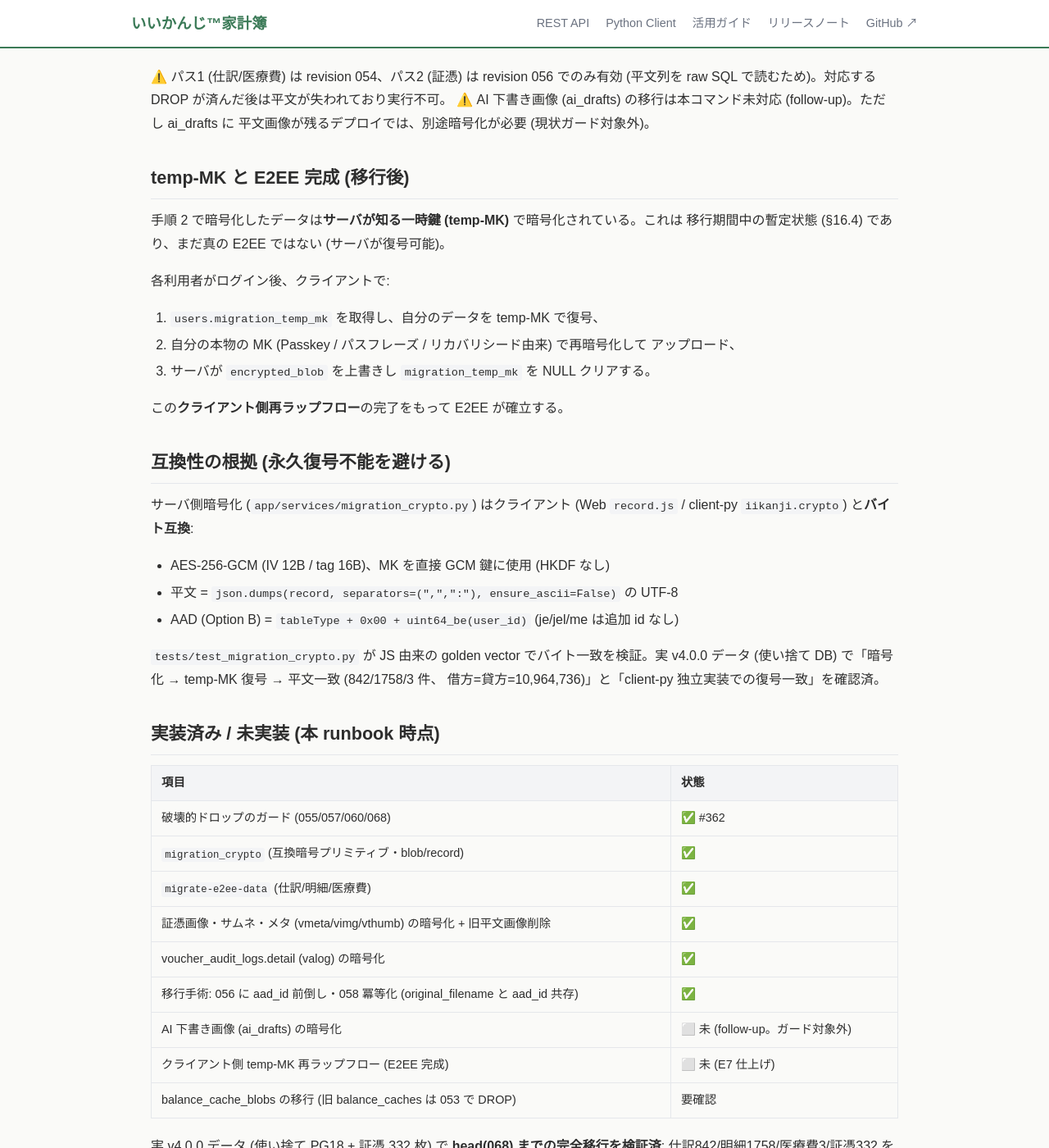
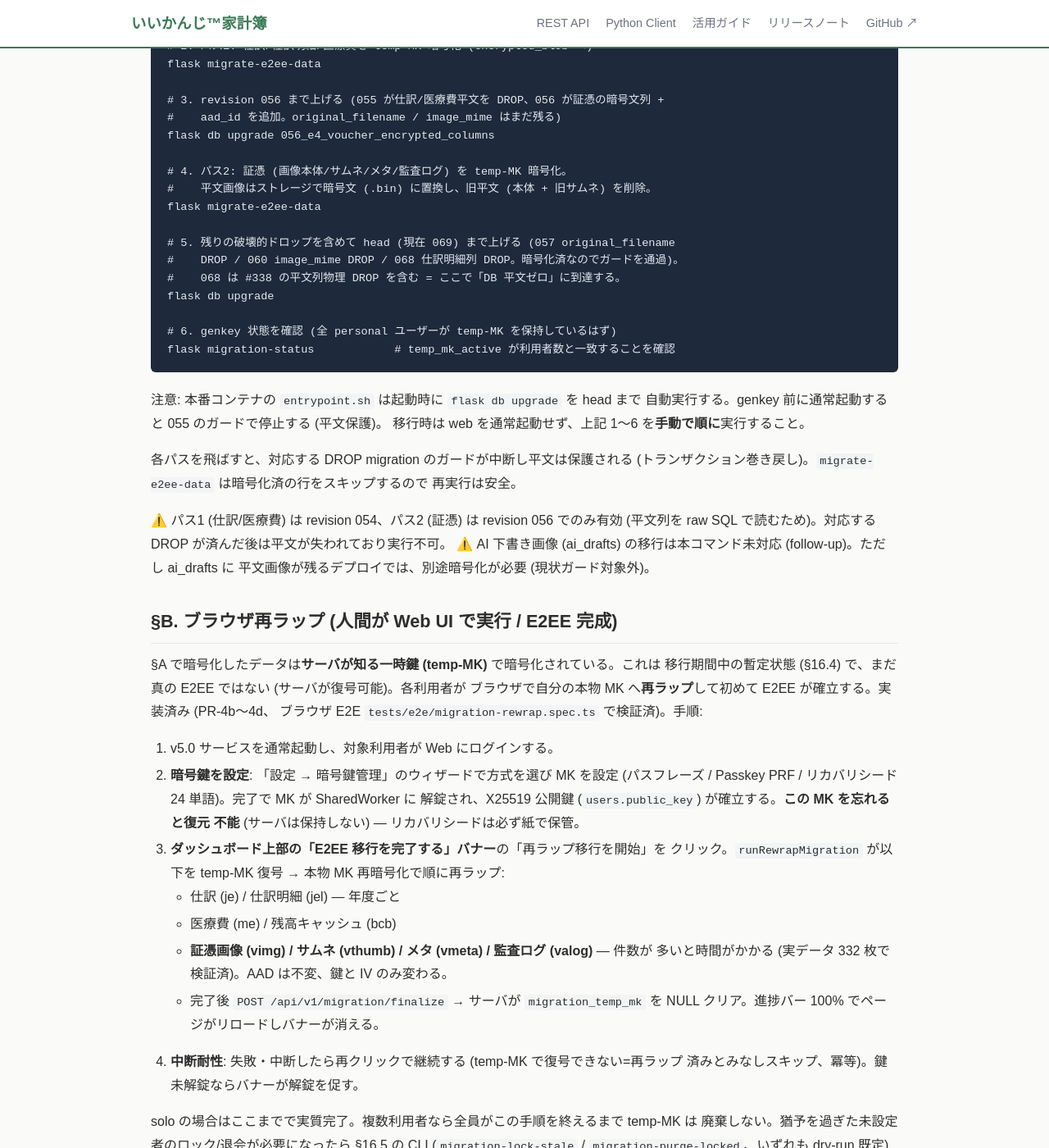
Before and after one commit to nananek/iikanji-kakeibo, a Jekyll site: the page built from docs/v5-e2ee/e7-migration-runbook.md, in a window 1280 px wide and 1400 px high, scrolled down 1215 px. Shown: the whole window at 82% size. Built offline with Jekyll 4.4.1, drawn with Linux system fonts in a browser that asks for light colours; our own code applies the rules of GitHub Pages for plain Markdown files; some of the changed text lies outside the part shown.

Commit message:
docs(e7): 移行 runbook を実装完了状態に更新 (#114)
運用 Claude Code 向け指示書。クライアント再ラップ完成 (PR-4b〜4d) を反映し、
役割分担と検証・ロールバックを明確化する。

- 役割を §A (ops: backup/migration/genkey/検証) / §B (人間: ブラウザ再ラップ) /
  §C (ops: temp-MK 廃棄検証) に整理。
- ブラウザ再ラップ手順を具体化 (鍵設定ウィザード → バナー → runRewrapMigration
  が je/jel/me/bcb/証憑(画像/サムネ/メタ/監査ログ) を再ラップ → finalize)。
- 単独利用者は §16.5/§16.6 のスキャフォールド (通知/猶予/ロック/退会/バナー)
  不要であることを明記。
- ai_drafts 平文画像は migrate-e2ee-data 未対応 → 移行前に下書きを空にする注意。
- entrypoint の自動 db upgrade が genkey 前に走るとガードで停止する点、head=069
  (068=#338 平文列 DROP)、migration-status / admin ダッシュボードでの完了検証、
  バックアップからの完全復元が本命のロールバックを追記。
- 実装状況テーブルを最新化 (再ラップ✅ / ブラウザE2E #375 / §16.5✅ / §16.6✅)。

Co-Authored-By: Claude Opus 4.8 <noreply@anthropic.com>

````diff
--- a/docs/v5-e2ee/e7-migration-runbook.md
+++ b/docs/v5-e2ee/e7-migration-runbook.md
@@ -2,6 +2,21 @@
 
 実運用 v4.0.0 データでの検証 (#114) で判明した重要事実と、データを失わずに E2EE へ
 移行するための手順を定める。設計書 §16 (一斉移行) の具体化・実態反映版。
+
+> **このドキュメントは運用 Claude Code (本番デプロイ上) への指示書です。**
+> サーバ側作業 (バックアップ・マイグレーション・genkey・検証) は Claude Code が
+> 実行できますが、**ブラウザ再ラップ (§B) は人間が Web UI で行う**必要があります
+> (MK は鍵設定ウィザードで人間が入力)。役割を §A (ops) / §B (人間) / §C (ops) で
+> 分けて記述する。
+
+> **単独利用者 (solo) の場合の簡略化:** 利用者が自分一人なら、§16.5/§16.6 の
+> 一斉移行スキャフォールド (事前メール通知・鍵設定猶予・30日ロック
+> `migration-lock-stale`・60日自動退会 `migration-purge-locked`・deprecation
+> バナー) は**一切不要**。自分がログインして再ラップ → finalize すれば完了。
+> これらの CLI/通知は将来の公開 (不特定多数) 時にのみ使う。
+
+> ⚠️ **必ず使い捨てのコピー (本番ダンプを別環境にリストア) で全工程を通してから
+> 本番に適用すること。** 平文 DROP・平文画像削除・finalize はいずれも不可逆。
 
 ## 前提 (なぜ単純な `flask db upgrade` ではダメか)
 
@@ -17,7 +32,12 @@ alembic 046→068 は**スキーマ操作のみ**で、平文→暗号文の**
 2. 平文を暗号化する **`flask migrate-e2ee-data`** コマンド (#114) を、ドロップの前に
    実行する。
 
-## 移行手順 (メンテナンスウィンドウ)
+## §A. サーバ側移行手順 (運用 Claude Code が実行 / メンテナンスウィンドウ)
+
+> 事前確認: `ai_drafts` に平文画像が残る analyzed 下書きがある場合、`migrate-e2ee-data`
+> は ai_drafts 画像を暗号化しない (follow-up 未対応・ガード対象外)。移行前に下書きを
+> 仕訳登録するか破棄して空にしておくこと (`SELECT count(*) FROM ai_drafts WHERE
+> status='analyzed';` が 0 が望ましい)。
 
 `migrate-e2ee-data` は冪等・リビジョン対応で、**平文列が残っているテーブル群だけ**を
 暗号化する。仕訳/医療費は revision 054 (平文残存) で、証憑は revision 056
@@ -42,10 +62,18 @@ flask db upgrade 056_e4_voucher_encrypted_columns
 #    平文画像はストレージで暗号文 (.bin) に置換し、旧平文 (本体 + 旧サムネ) を削除。
 flask migrate-e2ee-data
 
-# 5. 残りの破壊的ドロップを含めて head まで上げる (057 original_filename DROP /
-#    060 image_mime DROP / 068 仕訳明細列 DROP。暗号化済なのでガードを通過する)
+# 5. 残りの破壊的ドロップを含めて head (現在 069) まで上げる (057 original_filename
+#    DROP / 060 image_mime DROP / 068 仕訳明細列 DROP。暗号化済なのでガードを通過)。
+#    068 は #338 の平文列物理 DROP を含む = ここで「DB 平文ゼロ」に到達する。
 flask db upgrade
+
+# 6. genkey 状態を確認 (全 personal ユーザーが temp-MK を保持しているはず)
+flask migration-status            # temp_mk_active が利用者数と一致することを確認
 ```
+
+> 注意: 本番コンテナの `entrypoint.sh` は起動時に `flask db upgrade` を head まで
+> 自動実行する。genkey 前に通常起動すると 055 のガードで停止する (平文保護)。
+> 移行時は web を通常起動せず、上記 1〜6 を**手動で順に**実行すること。
 
 各パスを飛ばすと、対応する DROP migration のガードが中断し平文は保護される
 (トランザクション巻き戻し)。`migrate-e2ee-data` は暗号化済の行をスキップするので
@@ -56,19 +84,57 @@ flask db upgrade
 > ⚠️ AI 下書き画像 (ai_drafts) の移行は本コマンド未対応 (follow-up)。ただし ai_drafts に
 > 平文画像が残るデプロイでは、別途暗号化が必要 (現状ガード対象外)。
 
-## temp-MK と E2EE 完成 (移行後)
+## §B. ブラウザ再ラップ (人間が Web UI で実行 / E2EE 完成)
 
-手順 2 で暗号化したデータは**サーバが知る一時鍵 (temp-MK)** で暗号化されている。これは
-移行期間中の暫定状態 (§16.4) であり、まだ真の E2EE ではない (サーバが復号可能)。
+§A で暗号化したデータは**サーバが知る一時鍵 (temp-MK)** で暗号化されている。これは
+移行期間中の暫定状態 (§16.4) で、まだ真の E2EE ではない (サーバが復号可能)。各利用者が
+ブラウザで自分の本物 MK へ**再ラップ**して初めて E2EE が確立する。実装済み (PR-4b〜4d、
+ブラウザ E2E `tests/e2e/migration-rewrap.spec.ts` で検証済)。手順:
 
-各利用者がログイン後、クライアントで:
+1. v5.0 サービスを通常起動し、対象利用者が Web にログインする。
+2. **暗号鍵を設定**: 「設定 → 暗号鍵管理」のウィザードで方式を選び MK を設定
+   (パスフレーズ / Passkey PRF / リカバリシード 24 単語)。完了で MK が SharedWorker に
+   解錠され、X25519 公開鍵 (`users.public_key`) が確立する。**この MK を忘れると復元
+   不能** (サーバは保持しない) — リカバリシードは必ず紙で保管。
+3. **ダッシュボード上部の「E2EE 移行を完了する」バナー**の「再ラップ移行を開始」を
+   クリック。`runRewrapMigration` が以下を temp-MK 復号 → 本物 MK 再暗号化で順に再ラップ:
+   - 仕訳 (je) / 仕訳明細 (jel) — 年度ごと
+   - 医療費 (me) / 残高キャッシュ (bcb)
+   - **証憑画像 (vimg) / サムネ (vthumb) / メタ (vmeta) / 監査ログ (valog)** — 件数が
+     多いと時間がかかる (実データ 332 枚で検証済)。AAD は不変、鍵と IV のみ変わる。
+   - 完了後 `POST /api/v1/migration/finalize` → サーバが `migration_temp_mk` を NULL
+     クリア。進捗バー 100% でページがリロードしバナーが消える。
+4. **中断耐性**: 失敗・中断したら再クリックで継続する (temp-MK で復号できない=再ラップ
+   済みとみなしスキップ、冪等)。鍵未解錠ならバナーが解錠を促す。
 
-1. `users.migration_temp_mk` を取得し、自分のデータを temp-MK で復号、
-2. 自分の本物の MK (Passkey / パスフレーズ / リカバリシード由来) で再暗号化して
-   アップロード、
-3. サーバが `encrypted_blob` を上書きし `migration_temp_mk` を NULL クリアする。
+> solo の場合はここまでで実質完了。複数利用者なら全員がこの手順を終えるまで temp-MK は
+> 廃棄しない。猶予を過ぎた未設定者のロック/退会が必要になったら §16.5 の CLI
+> (`migration-lock-stale` / `migration-purge-locked`、いずれも dry-run 既定) を使う。
 
-この**クライアント側再ラップフロー**の完了をもって E2EE が確立する。
+## §C. 移行完了の検証と temp-MK 廃棄 (運用 Claude Code)
+
+```bash
+# 全員の再ラップ完了を確認 (temp_mk_active=0 / safe_to_discard_temp_mk=true)
+flask migration-status --json
+
+# (任意) 運用ダッシュボードでも確認可能。OPS_BASIC_AUTH_USER/_PASS 設定時:
+#   GET /admin/migration-progress(.json) → temp_mk_finalize_eligible=true
+```
+
+- `temp_mk_active=0` なら全データが本物 MK 化済み = **真の E2EE 確立**。サーバはもう
+  どの利用者のデータも復号できない。
+- アプリ健全性: 仕訳帳・元帳・レポート・証憑画像がブラウザで正しく表示される
+  (= 本物 MK でクライアント復号できている) ことを確認。
+- (任意) `SECRET_KEY` (旧 Fernet 用) のローテーション: E2 で API キーはクライアント
+  暗号化へ移行済みのため機微データには未使用だが、念のため新規生成して入れ替えてよい。
+
+## ロールバック / 障害対応
+
+- **E2EE 化後はスキーマだけ戻してもデータは復号不能** (`flask db downgrade` は補助的)。
+  復旧の本命は **§A 手順 0 で取得した DB バックアップ + ストレージ snapshot からの完全
+  復元**。移行前に「バックアップから別環境へ復元できる」ことを必ず事前検証しておく。
+- §A の各パスを飛ばしても DROP ガードがトランザクションを巻き戻すので、平文は保護される
+  (途中失敗時はバックアップ復元 or ガード位置から再開)。
 
 ## 互換性の根拠 (永久復号不能を避ける)
 
@@ -93,9 +159,13 @@ v4.0.0 データ (使い捨て DB) で「暗号化 → temp-MK 復号 → 平文
 | 証憑画像・サムネ・メタ (vmeta/vimg/vthumb) の暗号化 + 旧平文画像削除 | ✅ |
 | voucher_audit_logs.detail (valog) の暗号化 | ✅ |
 | 移行手術: 056 に aad_id 前倒し・058 冪等化 (original_filename と aad_id 共存) | ✅ |
-| AI 下書き画像 (ai_drafts) の暗号化 | ⬜ 未 (follow-up。ガード対象外) |
-| クライアント側 temp-MK 再ラップフロー (E2EE 完成) | ⬜ 未 (E7 仕上げ) |
-| balance_cache_blobs の移行 (旧 balance_caches は 053 で DROP) | 要確認 |
+| AI 下書き画像 (ai_drafts) の `migrate-e2ee-data` 暗号化 | ⬜ 未 (follow-up。移行前に下書きを空にして回避) |
+| クライアント側 temp-MK 再ラップフロー (E2EE 完成) | ✅ PR-4b 系 (#365-369) / バナー hook / rewrap_flow |
+| ブラウザ E2E (再ラップ→finalize→復号一致) | ✅ #375 `tests/e2e/migration-rewrap.spec.ts` |
+| §16.5 鍵未設定ロック (lock-stale/purge-locked, 公開時用) | ✅ #371-373 (solo では不要) |
+| §16.6 進捗ダッシュボード `/admin/migration-progress` | ✅ #374 (Basic 認証) |
+| balance_cache_blobs の再ラップ (bcb) | ✅ rewrap_flow が年度ごとに処理 |
+| マイグレーション head | 069 (068 = #338 平文列物理 DROP を含む) |
 
 実 v4.0.0 データ (使い捨て PG18 + 証憑 332 枚) で **head(068) までの完全移行を検証済**:
 仕訳842/明細1758/医療費3/証憑332 を暗号化 → 057/060/068 ガード通過 → 平文列 DROP +
````
